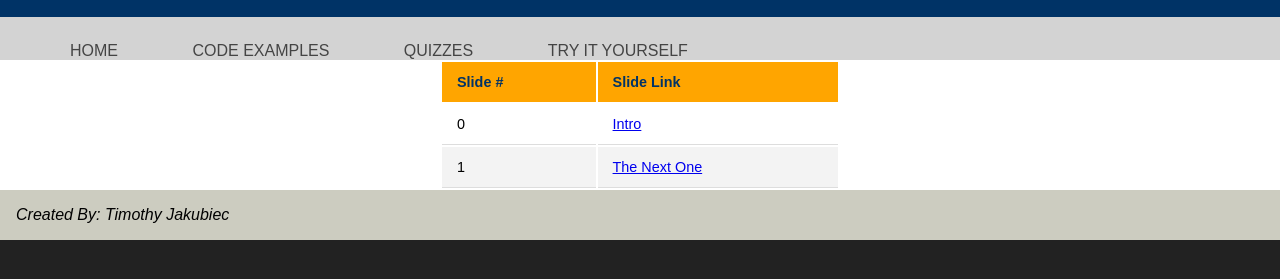
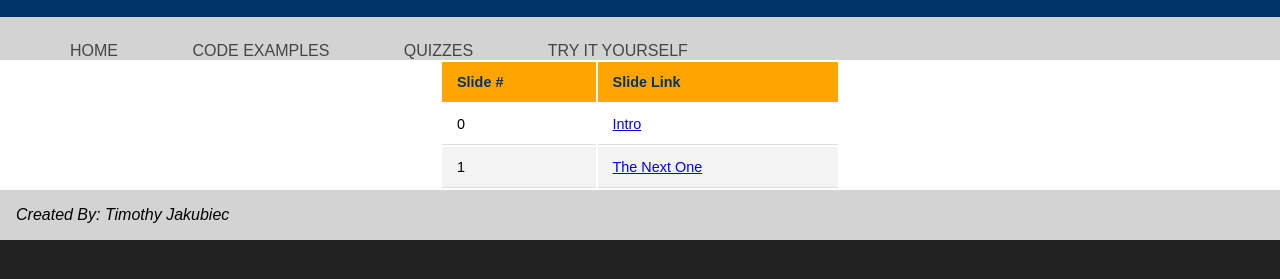
Before and after one commit to tjakubiec218/Coding101, a plain HTML site: page index.html in a window 1280 px wide. Shown: the part 95-374 px from the top of the page. Drawn offline with Linux system fonts and the light colour scheme.

Commit message:
Update style.css

```diff
--- a/style.css
+++ b/style.css
@@ -115,7 +115,7 @@ header::after
  }
 
  .site-footer{
- 	background-color: #ccccc0;
+ 	background-color: #d3d3d3;
  	font-style: italic;
  	text-allign: right;
  	padding: 1rem;
```
